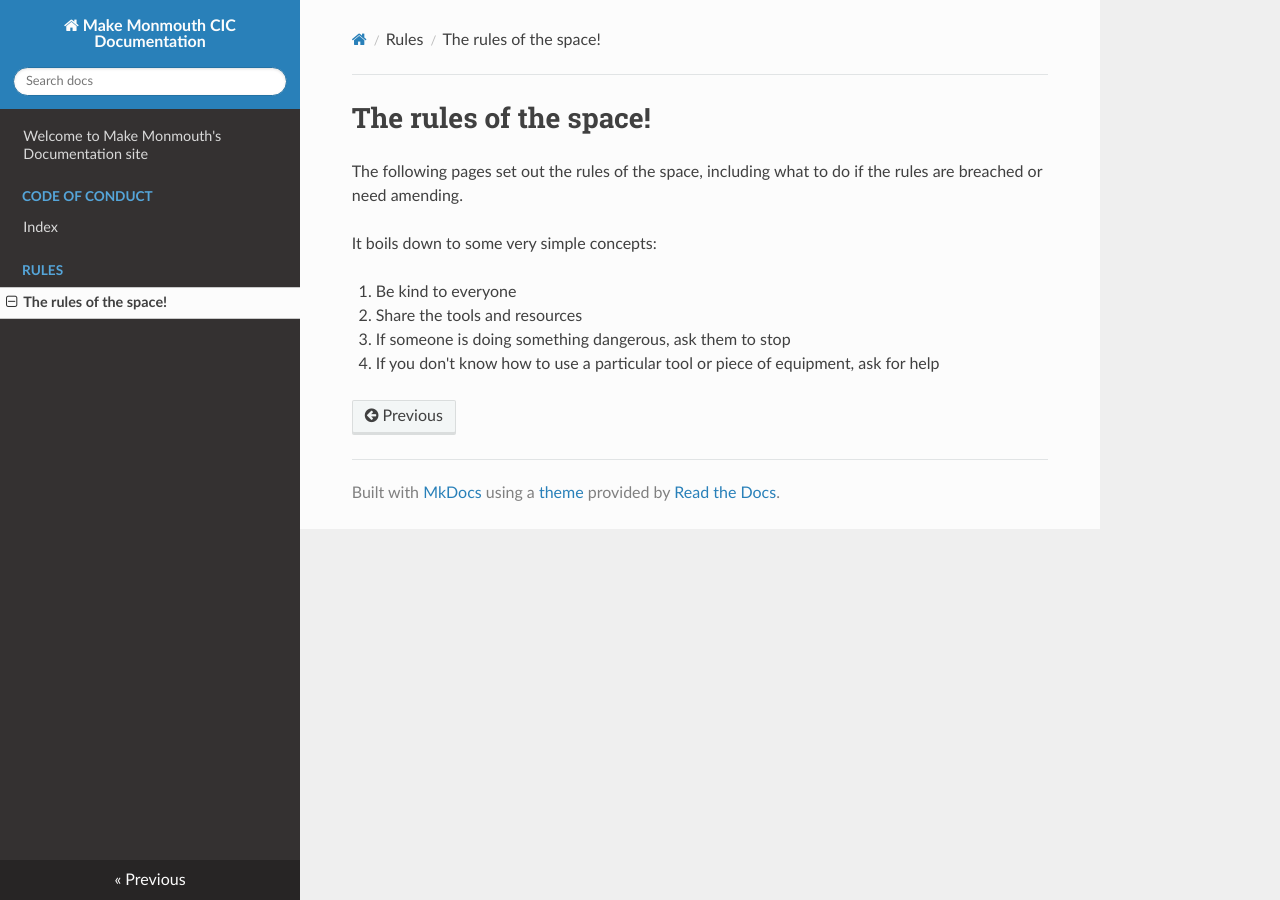
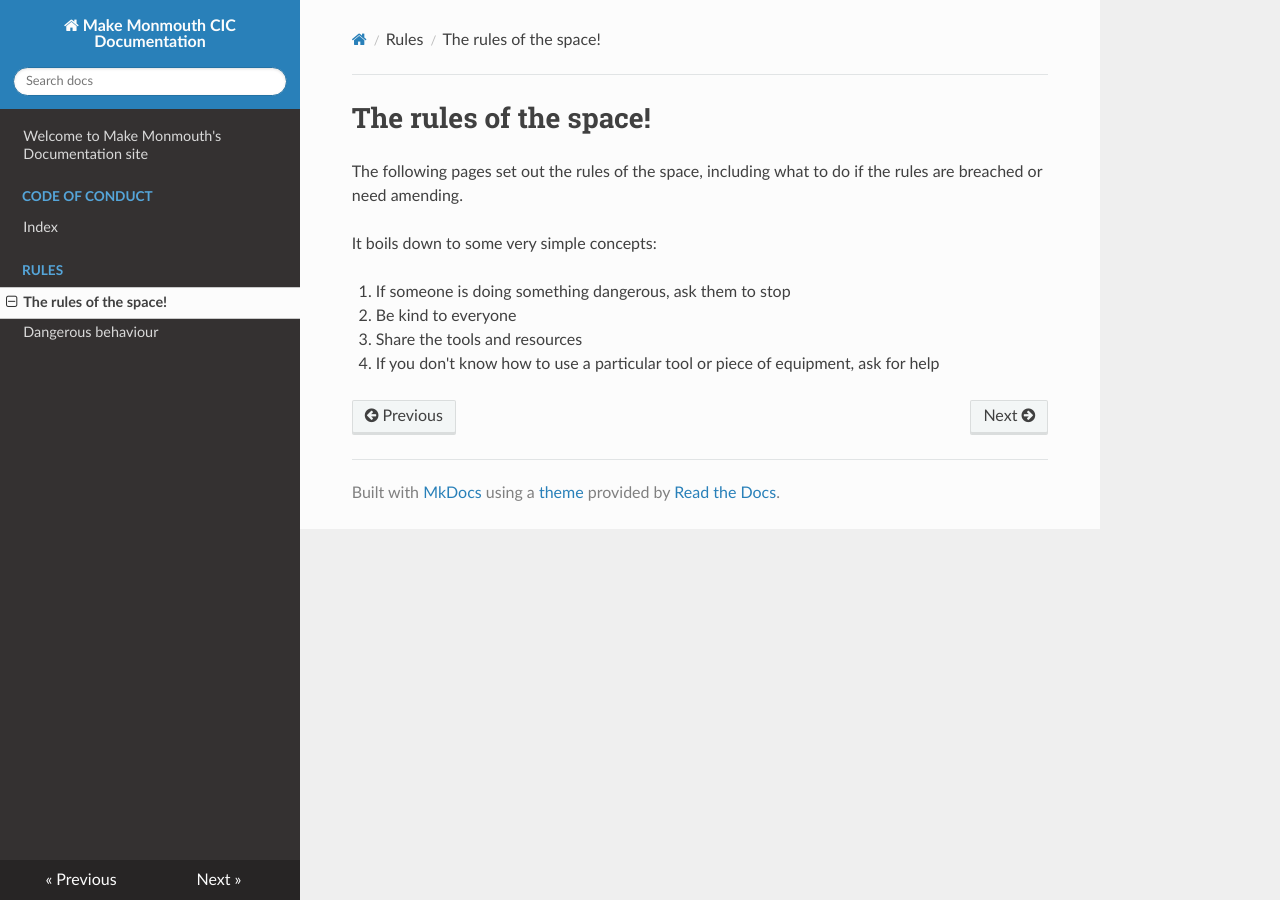
Before and after one commit to MakeMonmouth/docs, an MkDocs documentation site: the page built from docs/rules/index.md, in a window 1280 px wide. Built offline with MkDocs 1.6.1, drawn with Linux system fonts in a browser that asks for light colours; nearby versions of some CDN libraries.

Commit message:
Initial attempt at some rules

```diff
--- a/docs/rules/index.md
+++ b/docs/rules/index.md
@@ -4,7 +4,7 @@ The following pages set out the rules of the space, including what to do if the
 
 It boils down to some very simple concepts:
 
-1. Be kind to everyone
-2. Share the tools and resources
-3. If someone is doing something dangerous, ask them to stop
+1. If someone is doing something dangerous, ask them to stop
+2. Be kind to everyone
+3. Share the tools and resources
 4. If you don't know how to use a particular tool or piece of equipment, ask for help
```
Also changed, not shown: docs/rules/01_dangerous_behaviour.md (added, +29 -0 lines).
